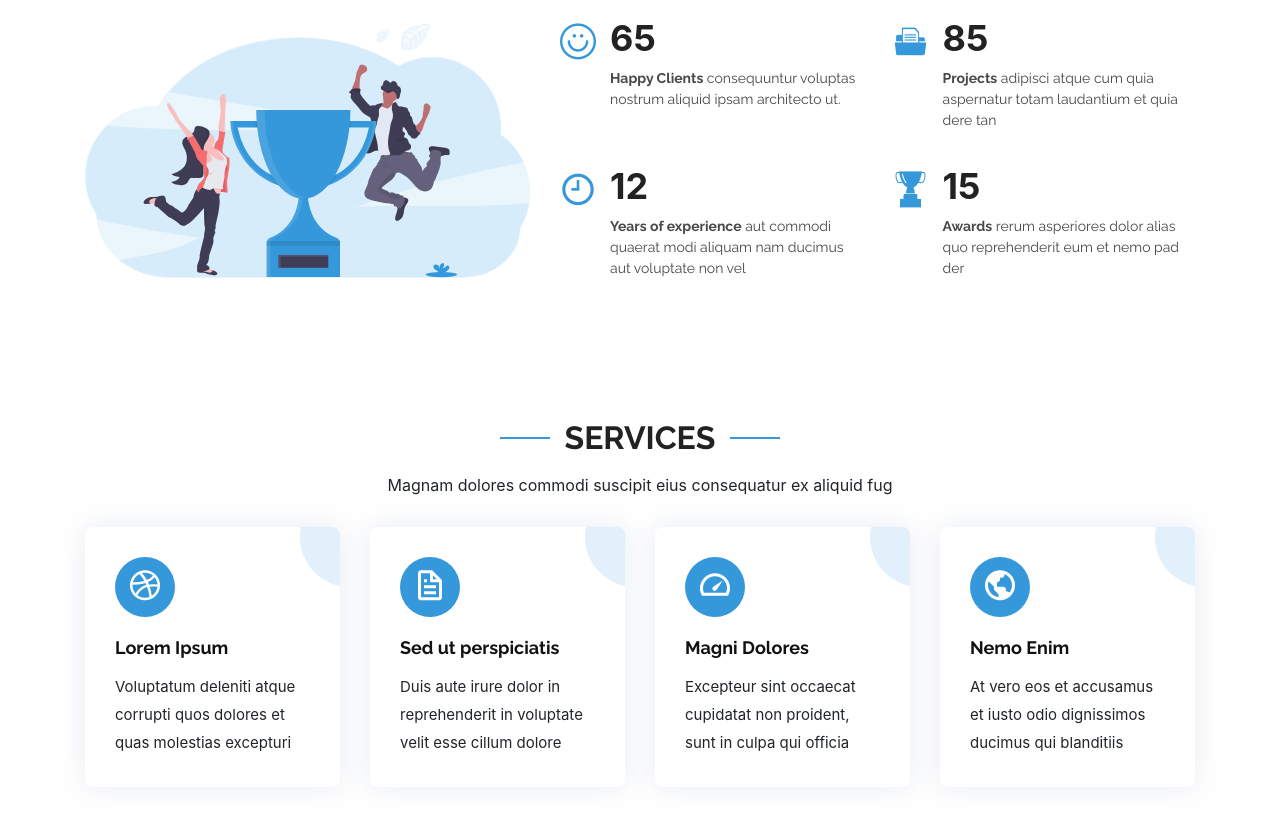
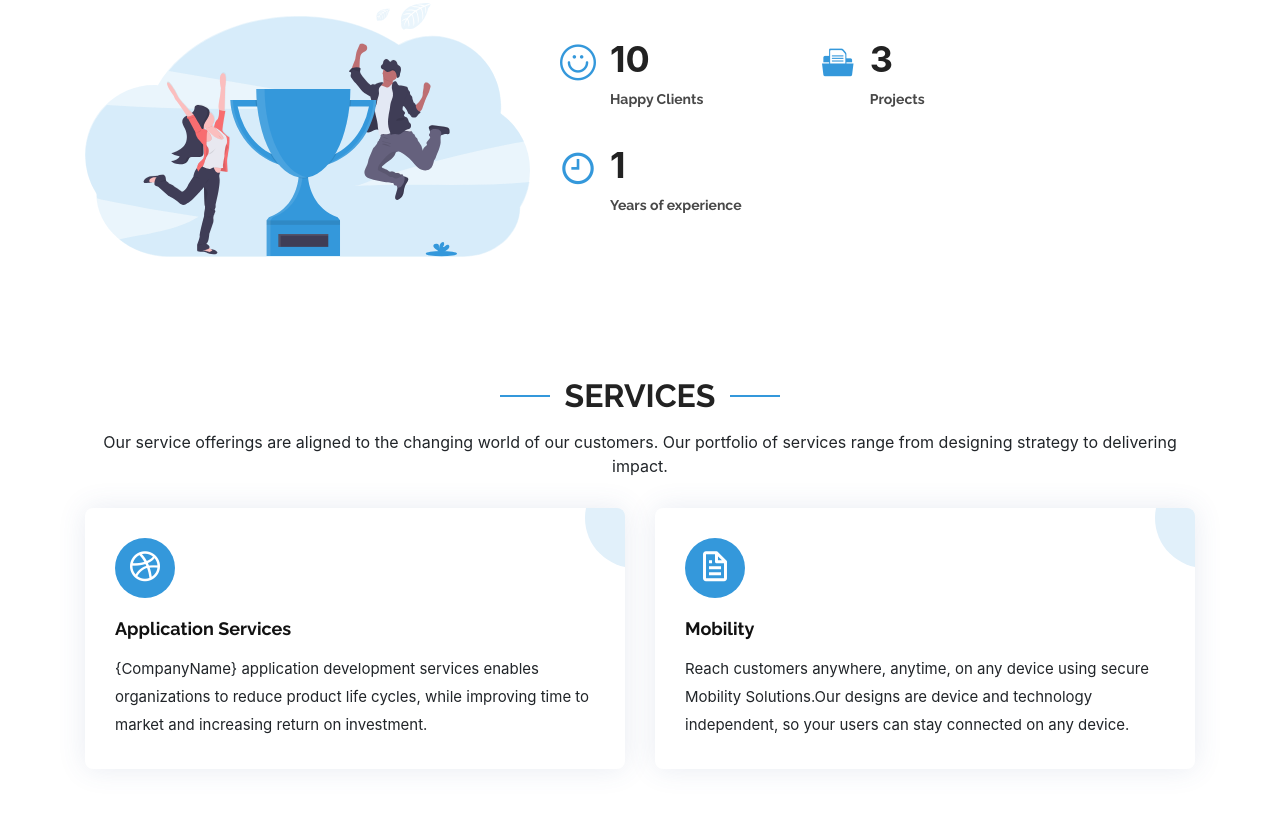
Before and after one commit to schowkekar/startup-landing-page, a website with bundled scripts: page index.html in a window 1280 px wide. Shown: the part 1103-1920 px from the top of the page. Built offline with nearby package versions, Linux system fonts and the light colour scheme.

Commit message:
removed unnecessary items
removed unnecessary items

```diff
--- a/index.html
+++ b/index.html
@@ -190,34 +190,43 @@
                                 <div class="col-md-6 d-md-flex align-items-md-stretch">
                                     <div class="count-box">
                                         <i class="icofont-simple-smile"></i>
-                                        <span data-toggle="counter-up">65</span>
-                                        <p><strong>Happy Clients</strong> consequuntur voluptas nostrum aliquid ipsam architecto ut.</p>
+                                        <span data-toggle="counter-up">10</span>
+                                        <p>
+                                            <strong>Happy Clients</strong>
+                                            <!--Desc.-->
+                                        </p>
                                     </div>
                                 </div>
 
                                 <div class="col-md-6 d-md-flex align-items-md-stretch">
                                     <div class="count-box">
                                         <i class="icofont-document-folder"></i>
-                                        <span data-toggle="counter-up">85</span>
-                                        <p><strong>Projects</strong> adipisci atque cum quia aspernatur totam laudantium et quia dere tan</p>
+                                        <span data-toggle="counter-up">3</span>
+                                        <p>
+                                            <strong>Projects</strong>
+                                            <!--Desc-->
+                                        </p>
                                     </div>
                                 </div>
 
                                 <div class="col-md-6 d-md-flex align-items-md-stretch">
                                     <div class="count-box">
                                         <i class="icofont-clock-time"></i>
-                                        <span data-toggle="counter-up">12</span>
-                                        <p><strong>Years of experience</strong> aut commodi quaerat modi aliquam nam ducimus aut voluptate non vel</p>
+                                        <span data-toggle="counter-up">1</span>
+                                        <p>
+                                            <strong>Years of experience</strong>
+                                            <!--Desc-->
+                                        </p>
                                     </div>
                                 </div>
 
-                                <div class="col-md-6 d-md-flex align-items-md-stretch">
+                                <!--<div class="col-md-6 d-md-flex align-items-md-stretch">
                                     <div class="count-box">
                                         <i class="icofont-award"></i>
                                         <span data-toggle="counter-up">15</span>
-                                        <p><strong>Awards</strong> rerum asperiores dolor alias quo reprehenderit eum et nemo pad der</p>
+                                        <p><strong>Awards</strong> </p>
                                     </div>
-                                </div>
+                                </div>-->
                             </div>
                         </div>
                         <!-- End .content-->
@@ -233,27 +242,28 @@
 
                 <div class="section-title" data-aos="fade-up">
                     <h2>Services</h2>
-                    <p>Magnam dolores commodi suscipit eius consequatur ex aliquid fug</p>
+                    <p>Our service offerings are aligned to the changing world of our customers. Our portfolio of services range from designing strategy to delivering impact.</p>
                 </div>
 
                 <div class="row">
-                    <div class="col-md-6 col-lg-3 d-flex align-items-stretch mb-5 mb-lg-0">
+                    <div class="col-md-6 d-flex align-items-stretch mb-5 mb-lg-0">
                         <div class="icon-box" data-aos="fade-up" data-aos-delay="100">
                             <div class="icon"><i class="bx bxl-dribbble"></i></div>
-                            <h4 class="title"><a href="">Lorem Ipsum</a></h4>
-                            <p class="description">Voluptatum deleniti atque corrupti quos dolores et quas molestias excepturi</p>
+                            <h4 class="title"><a href="">Application Services</a></h4>
+                            <p class="description">{CompanyName} application development services enables organizations to reduce product life cycles, while improving time to market and increasing return on investment.</p>
                         </div>
                     </div>
 
-                    <div class="col-md-6 col-lg-3 d-flex align-items-stretch mb-5 mb-lg-0">
+                    <div class="col-md-6 d-flex align-items-stretch mb-5 mb-lg-0">
                         <div class="icon-box" data-aos="fade-up" data-aos-delay="200">
                             <div class="icon"><i class="bx bx-file"></i></div>
-                            <h4 class="title"><a href="">Sed ut perspiciatis</a></h4>
-                            <p class="description">Duis aute irure dolor in reprehenderit in voluptate velit esse cillum dolore</p>
+                            <h4 class="title"><a href="">Mobility</a></h4>
+                            <p class="description">Reach customers anywhere, anytime, on any device using secure Mobility Solutions.Our designs are device and technology independent, so your users can stay connected on any device.
+</p>
                         </div>
                     </div>
 
-                    <div class="col-md-6 col-lg-3 d-flex align-items-stretch mb-5 mb-lg-0">
+               <!--     <div class="col-md-6 col-lg-3 d-flex align-items-stretch mb-5 mb-lg-0">
                         <div class="icon-box" data-aos="fade-up" data-aos-delay="300">
                             <div class="icon"><i class="bx bx-tachometer"></i></div>
                             <h4 class="title"><a href="">Magni Dolores</a></h4>
@@ -267,7 +277,7 @@
                             <h4 class="title"><a href="">Nemo Enim</a></h4>
                             <p class="description">At vero eos et accusamus et iusto odio dignissimos ducimus qui blanditiis</p>
                         </div>
-                    </div>
+                    </div>-->
 
                 </div>
 
@@ -275,7 +285,7 @@
         </section>
         <!-- End Services Section -->
         <!-- ======= More Services Section ======= -->
-        <section id="more-services" class="more-services">
+      <!--  <section id="more-services" class="more-services">
             <div class="container">
 
                 <div class="row">
@@ -319,10 +329,10 @@
                 </div>
 
             </div>
-        </section>
+        </section>-->
         <!-- End More Services Section -->
         <!-- ======= Features Section ======= -->
-        <section id="features" class="features">
+       <!-- <section id="features" class="features">
             <div class="container">
 
                 <div class="section-title" data-aos="fade-up">
@@ -406,10 +416,10 @@
                 </div>
 
             </div>
-        </section>
+        </section>-->
         <!-- End Features Section -->
         <!-- ======= Testimonials Section ======= -->
-        <section id="testimonials" class="testimonials section-bg">
+      <!--  <section id="testimonials" class="testimonials section-bg">
             <div class="container">
 
                 <div class="section-title" data-aos="fade-up">
@@ -487,7 +497,7 @@
                 </div>
 
             </div>
-        </section>
+        </section>-->
         <!-- End Testimonials Section -->
         <!-- ======= Portfolio Section ======= -->
         <section id="portfolio" class="portfolio">
@@ -503,7 +513,7 @@
                         <ul id="portfolio-flters">
                             <li data-filter="*" class="filter-active">All</li>
                             <li data-filter=".filter-app">App</li>
-                            <li data-filter=".filter-card">Card</li>
+                           <!-- <li data-filter=".filter-card">Card</li>-->
                             <li data-filter=".filter-web">Web</li>
                         </ul>
                     </div>
@@ -539,7 +549,7 @@
                         </div>
                     </div>
 
-                    <div class="col-lg-4 col-md-6 portfolio-item filter-app">
+                    <!--<div class="col-lg-4 col-md-6 portfolio-item filter-app">
                         <div class="portfolio-wrap">
                             <img src="assets/img/portfolio/portfolio-3.jpg" class="img-fluid" alt="">
                             <div class="portfolio-info">
@@ -551,9 +561,9 @@
                                 </div>
                             </div>
                         </div>
-                    </div>
+                    </div>-->
 
-                    <div class="col-lg-4 col-md-6 portfolio-item filter-card">
+                    <!--<div class="col-lg-4 col-md-6 portfolio-item filter-card">
                         <div class="portfolio-wrap">
                             <img src="assets/img/portfolio/portfolio-4.jpg" class="img-fluid" alt="">
                             <div class="portfolio-info">
@@ -565,9 +575,9 @@
                                 </div>
                             </div>
                         </div>
-                    </div>
+                    </div>-->
 
-                    <div class="col-lg-4 col-md-6 portfolio-item filter-web">
+                    <!--<div class="col-lg-4 col-md-6 portfolio-item filter-web">
                         <div class="portfolio-wrap">
                             <img src="assets/img/portfolio/portfolio-5.jpg" class="img-fluid" alt="">
                             <div class="portfolio-info">
@@ -579,9 +589,9 @@
                                 </div>
                             </div>
                         </div>
-                    </div>
+                    </div>-->
 
-                    <div class="col-lg-4 col-md-6 portfolio-item filter-app">
+                    <!--<div class="col-lg-4 col-md-6 portfolio-item filter-app">
                         <div class="portfolio-wrap">
                             <img src="assets/img/portfolio/portfolio-6.jpg" class="img-fluid" alt="">
                             <div class="portfolio-info">
@@ -593,9 +603,9 @@
                                 </div>
                             </div>
                         </div>
-                    </div>
+                    </div>-->
 
-                    <div class="col-lg-4 col-md-6 portfolio-item filter-card">
+                    <!--<div class="col-lg-4 col-md-6 portfolio-item filter-card">
                         <div class="portfolio-wrap">
                             <img src="assets/img/portfolio/portfolio-7.jpg" class="img-fluid" alt="">
                             <div class="portfolio-info">
@@ -607,9 +617,9 @@
                                 </div>
                             </div>
                         </div>
-                    </div>
+                    </div>-->
 
-                    <div class="col-lg-4 col-md-6 portfolio-item filter-card">
+                    <!--<div class="col-lg-4 col-md-6 portfolio-item filter-card">
                         <div class="portfolio-wrap">
                             <img src="assets/img/portfolio/portfolio-8.jpg" class="img-fluid" alt="">
                             <div class="portfolio-info">
@@ -621,9 +631,9 @@
                                 </div>
                             </div>
                         </div>
-                    </div>
+                    </div>-->
 
-                    <div class="col-lg-4 col-md-6 portfolio-item filter-web">
+                    <!--<div class="col-lg-4 col-md-6 portfolio-item filter-web">
                         <div class="portfolio-wrap">
                             <img src="assets/img/portfolio/portfolio-9.jpg" class="img-fluid" alt="">
                             <div class="portfolio-info">
@@ -635,7 +645,7 @@
                                 </div>
                             </div>
                         </div>
-                    </div>
+                    </div>-->
 
                 </div>
 
@@ -648,10 +658,10 @@
 
                 <div class="section-title" data-aos="fade-up">
                     <h2>Team</h2>
-                    <p>Necessitatibus eius consequatur ex aliquid fuga eum quidem</p>
+                    <p></p>
                 </div>
 
-                <div class="row">
+                <!--<div class="row">
 
                     <div class="col-lg-3 col-md-6 d-flex align-items-stretch">
                         <div class="member" data-aos="fade-up" data-aos-delay="100">
@@ -725,7 +735,7 @@
                         </div>
                     </div>
 
-                </div>
+                </div>-->
 
             </div>
         </section>
```
Also changed, not shown: 1 other file.
